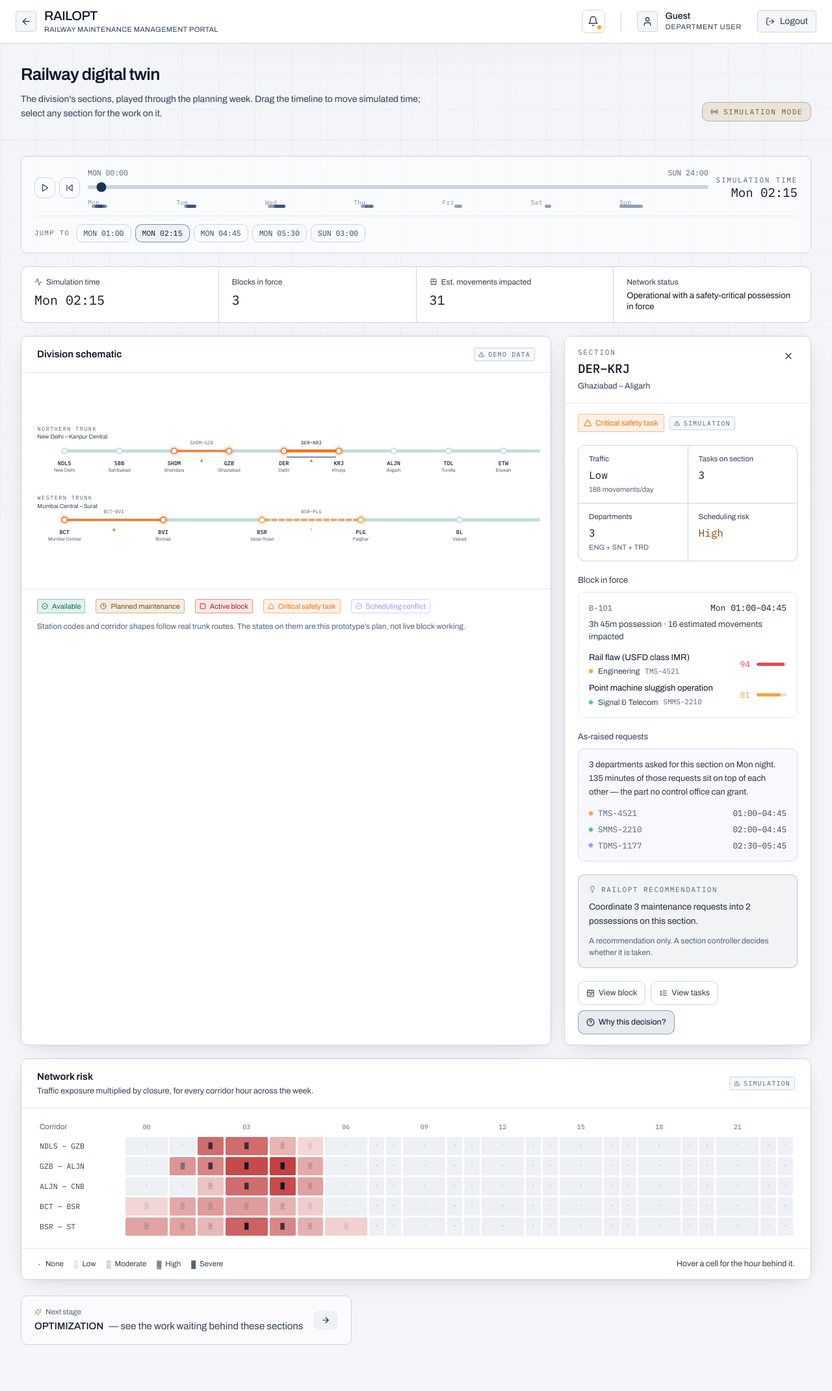
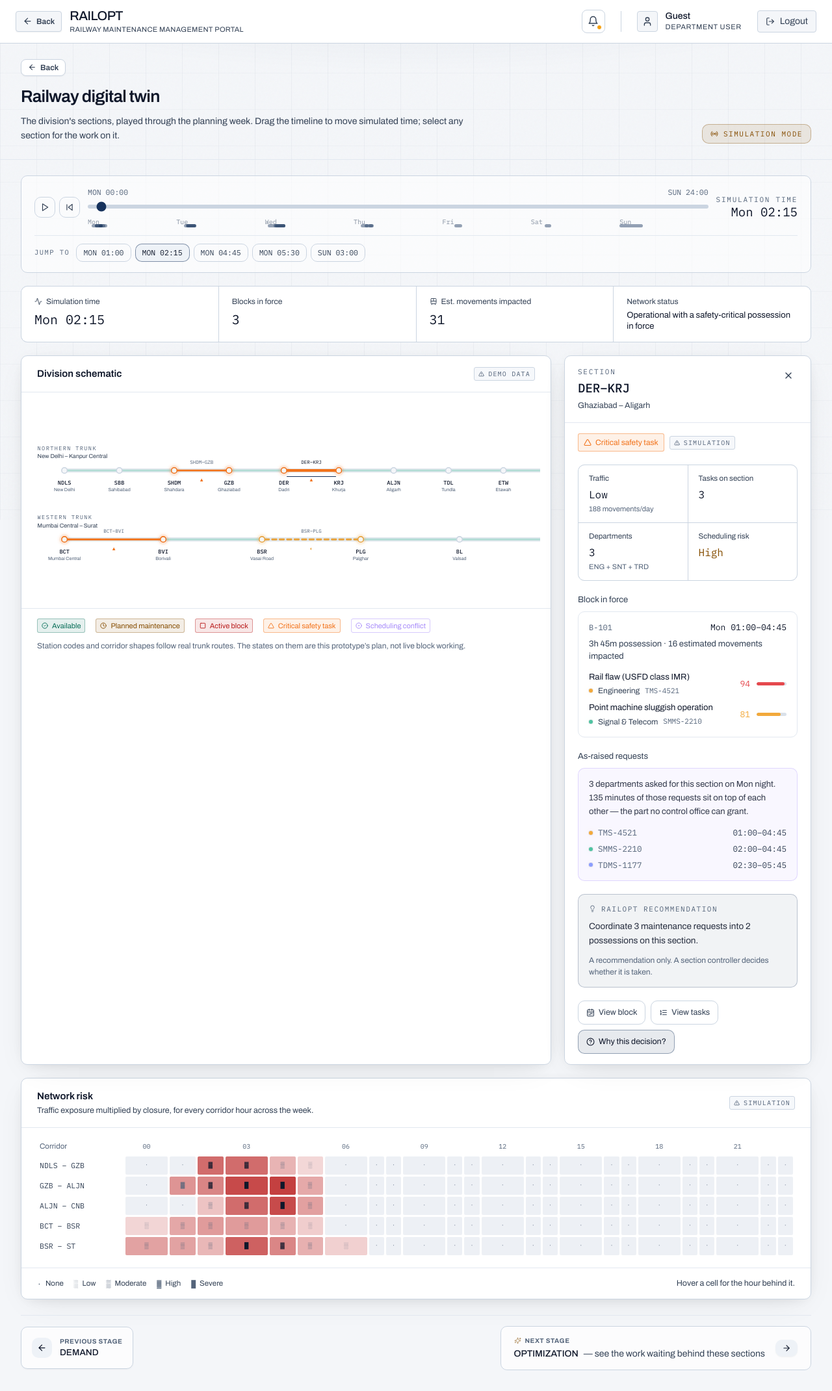
Before and after one commit to saksham9541/Orion, a React (Vite) app in the folder frontend/: page /network in a window 1280 px wide. Shown: the whole page at 65% size. Before the commit the page ends 2102 px from the top, so only its background shows below. Built offline with nearby package versions, Linux system fonts and the light colour scheme.

Commit message:
feat: add back navigation buttons across all stage pages, portal layouts, and headers

```diff
--- a/frontend/src/components/app/PageHeader.jsx
+++ b/frontend/src/components/app/PageHeader.jsx
@@ -1,9 +1,41 @@
 import { motion } from 'framer-motion'
+import { ArrowLeft } from 'lucide-react'
+import { useNavigate } from 'react-router-dom'
+import { useAppState } from '@/state/AppState'
 
-export default function PageHeader({ title, description, children }) {
+export default function PageHeader({ title, description, showBack = true, onBack, children }) {
+  const navigate = useNavigate()
+  const { currentUser } = useAppState()
+
+  const handleBack = () => {
+    if (onBack) {
+      onBack()
+      return
+    }
+    const roleId = currentUser?.id
+    if (roleId && roleId !== 'admin') {
+      navigate(`/${roleId}`)
+    } else if (roleId === 'admin') {
+      navigate('/admin')
+    } else {
+      navigate(-1)
+    }
+  }
+
   return (
-    <header className="flex flex-col gap-4 border-b border-hair px-5 py-6 sm:px-8 sm:py-7 lg:flex-row lg:items-end lg:justify-between">
-      <div className="max-w-[620px]">
+    <header className="flex flex-col gap-4 border-b border-hair px-5 py-5 sm:px-8 sm:py-6 lg:flex-row lg:items-end lg:justify-between">
+      <div className="max-w-[720px]">
+        {showBack && (
+          <button
+            type="button"
+            onClick={handleBack}
+            className="mb-3 inline-flex items-center gap-1.5 rounded-lg border border-line bg-surface px-2.5 py-1 text-xs font-semibold text-muted hover:text-ink hover:bg-raised transition-colors shadow-sm"
+            aria-label="Go back"
+          >
+            <ArrowLeft size={13} />
+            <span>Back</span>
+          </button>
+        )}
         <motion.h1
           className="text-[22px] font-semibold tracking-tight sm:text-[26px]"
           initial={{ opacity: 0, x: -12 }}
--- a/frontend/src/components/app/PortalLayout.jsx
+++ b/frontend/src/components/app/PortalLayout.jsx
@@ -39,6 +39,24 @@ export default function PortalLayout({ children, role }) {
 
       <header className="sticky top-0 z-30 border-b border-line bg-surface">
         <div className="mx-auto flex max-w-[1480px] flex-wrap items-center gap-x-4 gap-y-2 px-6 py-3">
+          <div className="flex items-center gap-3">
+            <button
+              type="button"
+              onClick={() => {
+                if (window.history.length > 1) {
+                  navigate(-1)
+                } else {
+                  navigate('/dashboard')
+                }
+              }}
+              className="flex items-center gap-1.5 px-2.5 h-8 rounded border border-line bg-surface text-muted hover:text-ink hover:bg-raised transition-colors text-xs font-semibold shadow-sm"
+              aria-label="Go back"
+              title="Go back"
+            >
+              <ArrowLeft size={14} />
+              <span className="hidden sm:inline">Back</span>
+            </button>
+
             <Link to={home} className="flex items-baseline gap-3 rounded" aria-label="RailOpt home">
               <span className="flex items-center gap-2 text-[17px] font-bold uppercase tracking-tight">
                 <span className="inline-block h-3.5 w-3.5 rounded-sm bg-merge" aria-hidden="true" />
@@ -48,6 +66,7 @@ export default function PortalLayout({ children, role }) {
                 Railway Maintenance Management Portal
               </span>
             </Link>
+          </div>
 
           <div className="ml-auto flex items-center gap-2">
             {currentUser?.id === 'admin' && (
--- a/frontend/src/components/app/StageFooter.jsx
+++ b/frontend/src/components/app/StageFooter.jsx
@@ -1,42 +1,93 @@
 import { useLocation, useNavigate } from 'react-router-dom'
 import { motion } from 'framer-motion'
-import { ArrowRight, Sparkles } from 'lucide-react'
+import { ArrowLeft, ArrowRight, Sparkles } from 'lucide-react'
+import { useAppState } from '@/state/AppState'
 import { STAGES } from './StageNav'
 
 /**
- * The forward motion the user asked for: each stage ends by pointing at the
- * next one, by name, with a reason to go there — rather than leaving them to
- * find it in a menu. Now with premium hover glow.
+ * Two-way stage progression: gives operators an explicit previous/back button
+ * and a forward "next stage" button with justification.
  */
 export default function StageFooter({ reason }) {
   const location = useLocation()
   const navigate = useNavigate()
+  const { currentUser } = useAppState()
+
   const i = STAGES.findIndex((s) => location.pathname.startsWith(s.to))
-  const next = STAGES[i + 1]
-  if (!next) return null
+  const prev = i > 0 ? STAGES[i - 1] : null
+  const next = i >= 0 && i < STAGES.length - 1 ? STAGES[i + 1] : null
+
+  const handlePrev = () => {
+    if (prev) {
+      navigate(prev.to)
+    } else if (currentUser?.id && currentUser.id !== 'admin') {
+      navigate(`/${currentUser.id}`)
+    } else if (currentUser?.id === 'admin') {
+      navigate('/admin')
+    } else {
+      navigate(-1)
+    }
+  }
+
+  const prevLabel = prev
+    ? prev.name || prev.label
+    : currentUser?.id === 'admin'
+    ? 'Super Admin Control Room'
+    : currentUser?.id
+    ? `${currentUser.label || 'Department'} Portal`
+    : 'Dashboard'
 
   return (
+    <div className="mx-5 mb-8 flex flex-col sm:flex-row items-stretch sm:items-center justify-between gap-4 sm:mx-8 pt-4 border-t border-hair">
+      {/* Back / Previous Stage Button */}
       <motion.button
+        type="button"
+        onClick={handlePrev}
+        initial={{ opacity: 0, y: 15 }}
+        animate={{ opacity: 1, y: 0 }}
+        transition={{ delay: 0.4, duration: 0.4 }}
+        whileHover={{ x: -3 }}
+        className="group flex items-center gap-3 rounded-panel border border-line bg-surface/70 px-4 py-3.5 text-left transition-all hover:border-line hover:bg-raised shadow-sm"
+      >
+        <span className="flex shrink-0 items-center justify-center rounded-panel bg-raised p-2 text-ink group-hover:bg-line transition-colors">
+          <ArrowLeft size={15} />
+        </span>
+        <div>
+          <p className="text-[10px] font-bold uppercase tracking-wider text-faint">
+            {prev ? 'Previous Stage' : 'Back to Dashboard'}
+          </p>
+          <p className="text-[13.5px] font-medium text-ink">
+            {prevLabel}
+          </p>
+        </div>
+      </motion.button>
+
+      {/* Next Stage Button */}
+      {next && (
+        <motion.button
+          type="button"
           onClick={() => navigate(next.to)}
-      initial={{ opacity: 0, y: 20 }}
+          initial={{ opacity: 0, y: 15 }}
           animate={{ opacity: 1, y: 0 }}
-      transition={{ delay: 0.6, duration: 0.5, ease: [0.16, 1, 0.3, 1] }}
-      whileHover={{ x: 4, scale: 1.005 }}
-      className="group glow-border mx-5 mb-8 flex items-center justify-between gap-4 rounded-panel border border-line bg-surface/60 px-5 py-4 text-left transition-all duration-300 hover:border-merge/40 hover:shadow-lg sm:mx-8"
+          transition={{ delay: 0.5, duration: 0.4 }}
+          whileHover={{ x: 3 }}
+          className="group glow-border flex items-center justify-between gap-4 rounded-panel border border-line bg-surface/70 px-5 py-3.5 text-left transition-all hover:border-merge/40 hover:shadow-lg sm:ml-auto"
         >
           <div>
-        <p className="flex items-center gap-1.5 text-[11.5px] text-faint">
+            <p className="flex items-center gap-1.5 text-[10px] font-bold uppercase tracking-wider text-faint">
               <Sparkles size={11} className="text-eng/60" />
               Next stage
             </p>
-        <p className="mt-0.5 text-[15px] font-medium">
+            <p className="mt-0.5 text-[14px] font-medium text-ink">
               {next.name || next.label}
               {reason && <span className="ml-2 font-normal text-muted">— {reason}</span>}
             </p>
           </div>
-      <span className="flex shrink-0 items-center gap-1.5 rounded-panel bg-raised px-3 py-2 text-[13px] text-ink transition-all duration-300 group-hover:bg-merge group-hover:text-deep group-hover:shadow-md">
+          <span className="flex shrink-0 items-center gap-1.5 rounded-panel bg-raised px-2.5 py-1.5 text-[13px] text-ink transition-all group-hover:bg-merge group-hover:text-deep shadow-sm">
             <ArrowRight size={14} className="transition-transform group-hover:translate-x-0.5" />
           </span>
         </motion.button>
+      )}
+    </div>
   )
 }
--- a/frontend/src/components/app/StageNav.jsx
+++ b/frontend/src/components/app/StageNav.jsx
@@ -38,11 +38,12 @@ export default function StageNav() {
         <div className="flex items-center gap-3">
           <button
             onClick={handleBack}
-            className="flex items-center justify-center h-8 w-8 rounded border border-line bg-base text-muted hover:text-ink hover:bg-[#f8fafc] transition-colors"
+            className="flex items-center gap-1.5 px-2.5 h-8 rounded border border-line bg-base text-muted hover:text-ink hover:bg-[#f8fafc] transition-colors text-xs font-semibold shadow-sm"
             aria-label="Go back"
             title="Go back"
           >
-            <ArrowLeft size={16} />
+            <ArrowLeft size={15} />
+            <span className="hidden sm:inline">Back</span>
           </button>
           <div>
             <h1 className="text-xl tracking-tight font-medium uppercase leading-tight">RAILOPT</h1>
--- a/frontend/src/pages/Login.jsx
+++ b/frontend/src/pages/Login.jsx
@@ -1,5 +1,6 @@
 import { useState } from 'react'
 import { useNavigate } from 'react-router-dom'
+import { ArrowLeft } from 'lucide-react'
 import { useAppState } from '@/state/AppState'
 import ThemeToggle from '@/components/common/ThemeToggle'
 
@@ -35,6 +36,16 @@ export default function Login() {
 
   return (
     <div className="relative flex min-h-screen items-center justify-center bg-base p-4 font-sans text-ink">
+      <div className="absolute left-4 top-4">
+        <button
+          type="button"
+          onClick={() => navigate('/')}
+          className="inline-flex items-center gap-1.5 rounded-lg border border-line bg-surface px-3 py-1.5 text-xs font-semibold text-muted hover:text-ink hover:bg-raised transition-colors shadow-sm"
+        >
+          <ArrowLeft size={14} />
+          <span>Back to Home</span>
+        </button>
+      </div>
       <div className="absolute right-4 top-4">
         <ThemeToggle />
       </div>
--- a/frontend/src/pages/Sources.jsx
+++ b/frontend/src/pages/Sources.jsx
@@ -2,6 +2,7 @@ import { useEffect } from 'react'
 import { motion } from 'framer-motion'
 import { AlertTriangle, Check } from 'lucide-react'
 import PageHeader from '@/components/app/PageHeader'
+import StageFooter from '@/components/app/StageFooter'
 import DeptTag from '@/components/common/DeptTag'
 import { corridors, sourceSystems } from '@/data/corridors'
 import ObjectivePanel from '@/components/optimize/ObjectivePanel'
@@ -157,6 +158,8 @@ export default function Sources() {
 
         <ObjectivePanel />
       </div>
+
+      <StageFooter reason="return to block plan" />
     </>
   )
 }
```
Lines whose indentation alone changed are shown as unchanged.
